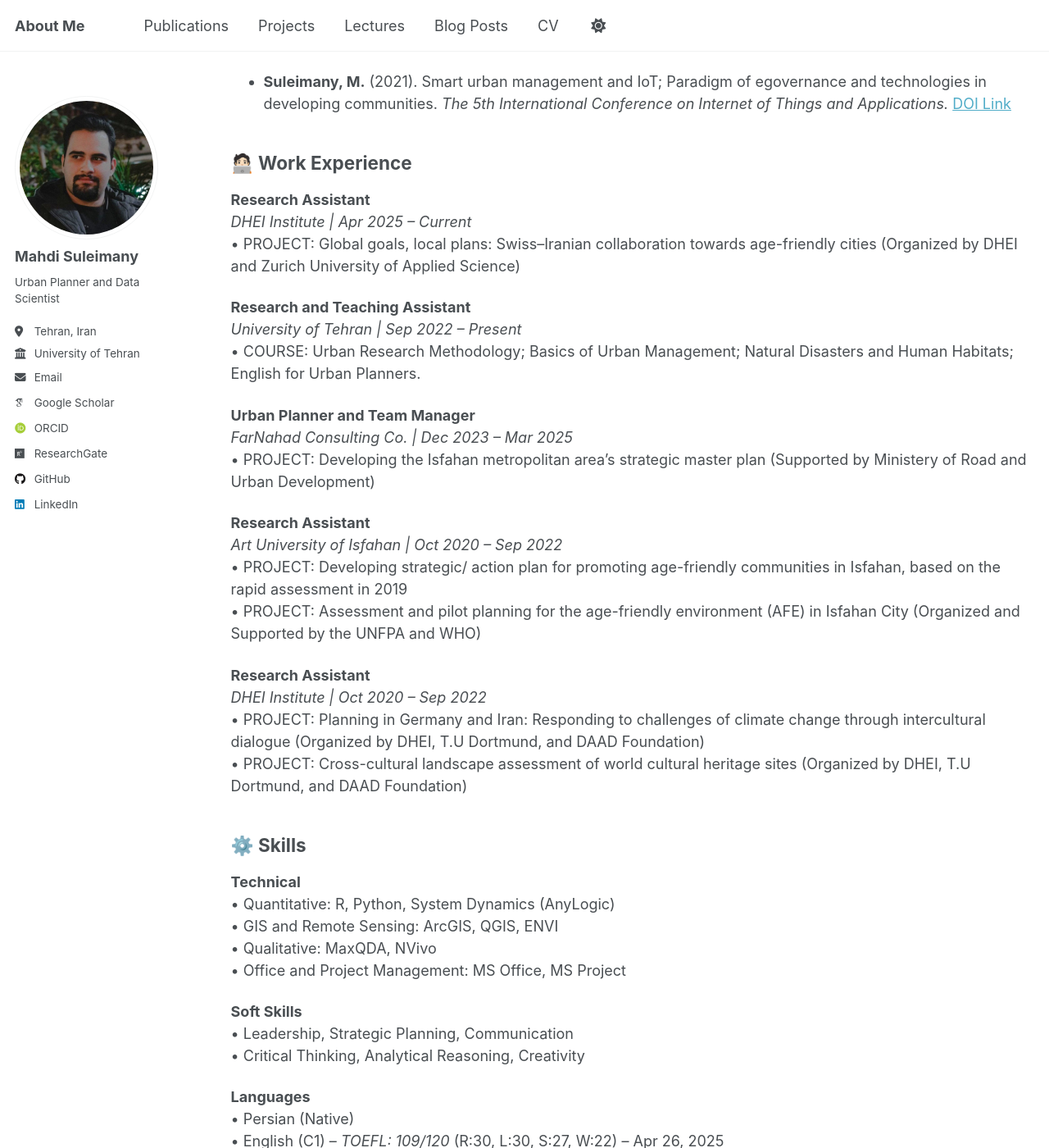
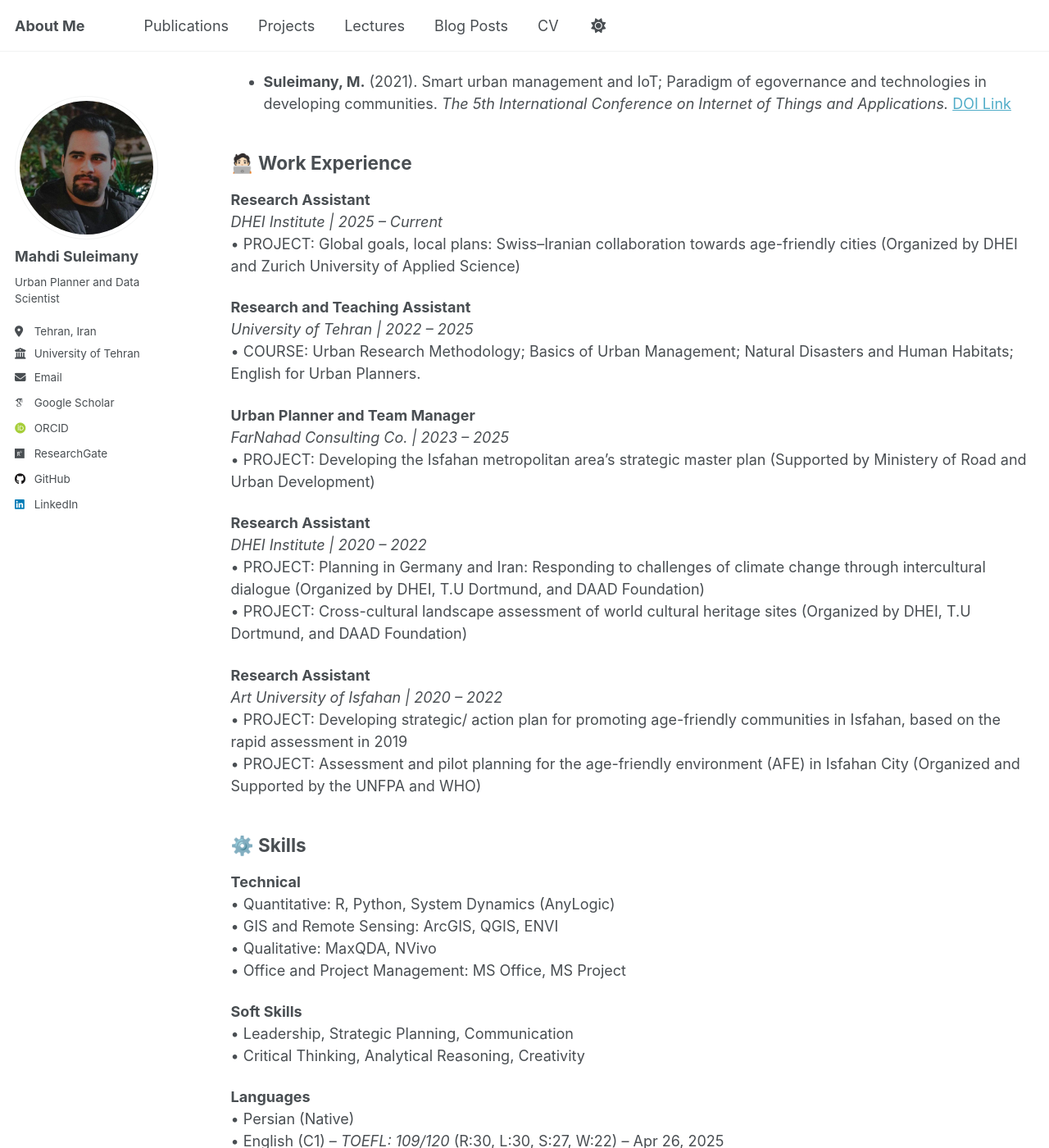
Before and after one commit to mo-soleimani/mo-soleimani.github.io, a Jekyll site: the page built from _pages/cv.md, in a window 1280 px wide and 1400 px high, scrolled down 1346 px. Shown: the whole window at 82% size. Built offline with Jekyll 4.4.1, drawn with Linux system fonts in a browser that asks for light colours; some web fonts are replaced.

Commit message:
Update cv.md

```diff
--- a/_pages/cv.md
+++ b/_pages/cv.md
@@ -44,26 +44,27 @@ redirect_from:
 ## 🧑🏻‍💻 Work Experience
 
 **Research Assistant**
-*DHEI Institute | Apr 2025 – Current*
+*DHEI Institute | 2025 – Current*
 • PROJECT: Global goals, local plans: Swiss–Iranian collaboration towards age-friendly cities (Organized by DHEI and Zurich University of Applied Science)
 
 **Research and Teaching Assistant**
-*University of Tehran | Sep 2022 – Present*
+*University of Tehran | 2022 – 2025*
 • COURSE: Urban Research Methodology; Basics of Urban Management; Natural Disasters and Human Habitats; English for Urban Planners.
 
 **Urban Planner and Team Manager**
-*FarNahad Consulting Co. | Dec 2023 – Mar 2025*
+*FarNahad Consulting Co. | 2023 – 2025*
 • PROJECT: Developing the Isfahan metropolitan area’s strategic master plan (Supported by Ministery of Road and Urban Development)
 
 **Research Assistant**
-*Art University of Isfahan | Oct 2020 – Sep 2022*
+*DHEI Institute | 2020 – 2022*
+• PROJECT: Planning in Germany and Iran: Responding to challenges of climate change through intercultural dialogue (Organized by DHEI, T.U Dortmund, and DAAD Foundation)
+• PROJECT: Cross-cultural landscape assessment of world cultural heritage sites (Organized by DHEI, T.U Dortmund, and DAAD Foundation)
+
+**Research Assistant**
+*Art University of Isfahan | 2020 – 2022*
 • PROJECT: Developing strategic/ action plan for promoting age-friendly communities in Isfahan, based on the rapid assessment in 2019
 • PROJECT: Assessment and pilot planning for the age-friendly environment (AFE) in Isfahan City (Organized and Supported by the UNFPA and WHO)
 
-**Research Assistant**
-*DHEI Institute | Oct 2020 – Sep 2022*
-• PROJECT: Planning in Germany and Iran: Responding to challenges of climate change through intercultural dialogue (Organized by DHEI, T.U Dortmund, and DAAD Foundation)
-• PROJECT: Cross-cultural landscape assessment of world cultural heritage sites (Organized by DHEI, T.U Dortmund, and DAAD Foundation)
 
 ## ⚙️ Skills
 
```
